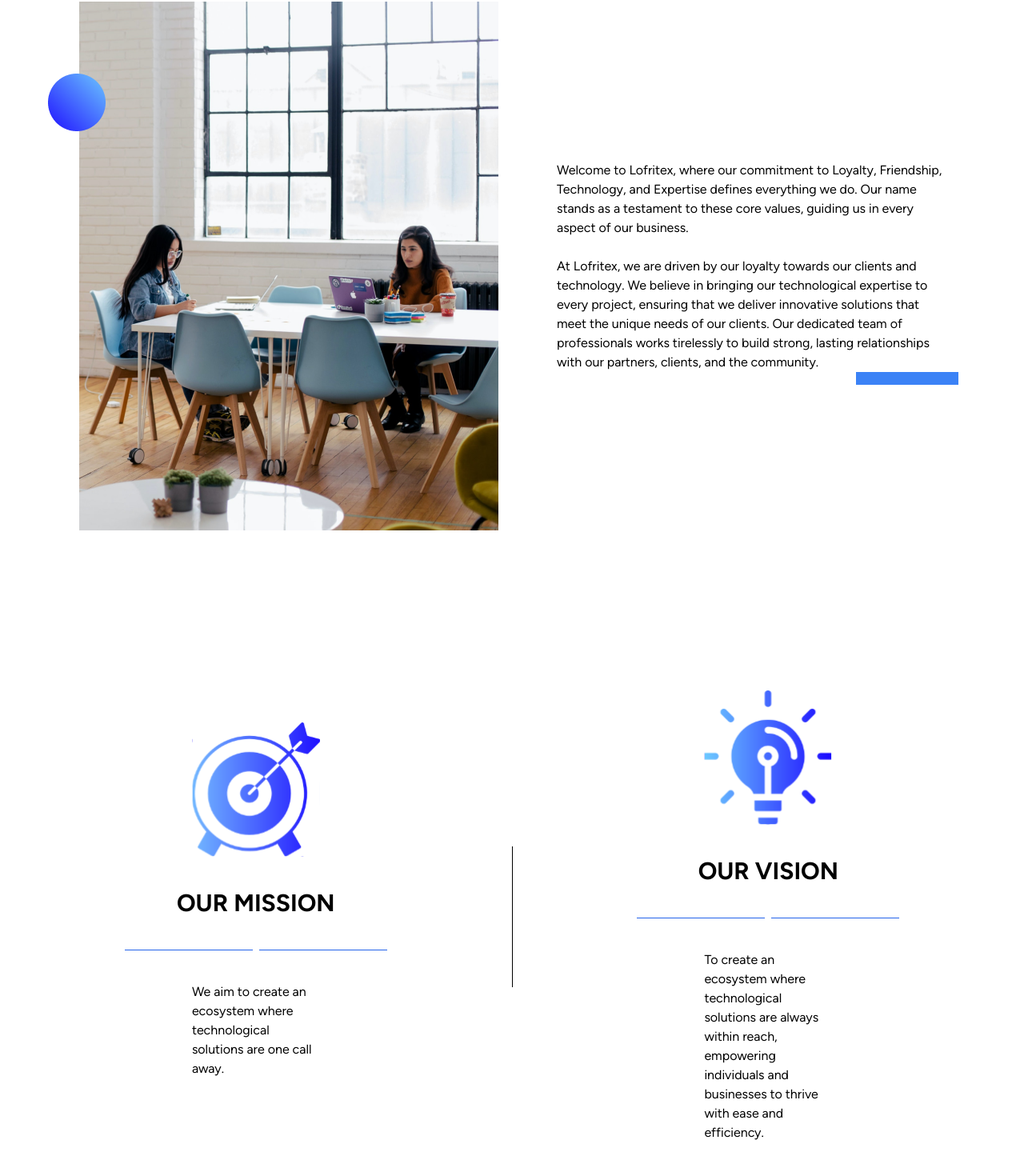
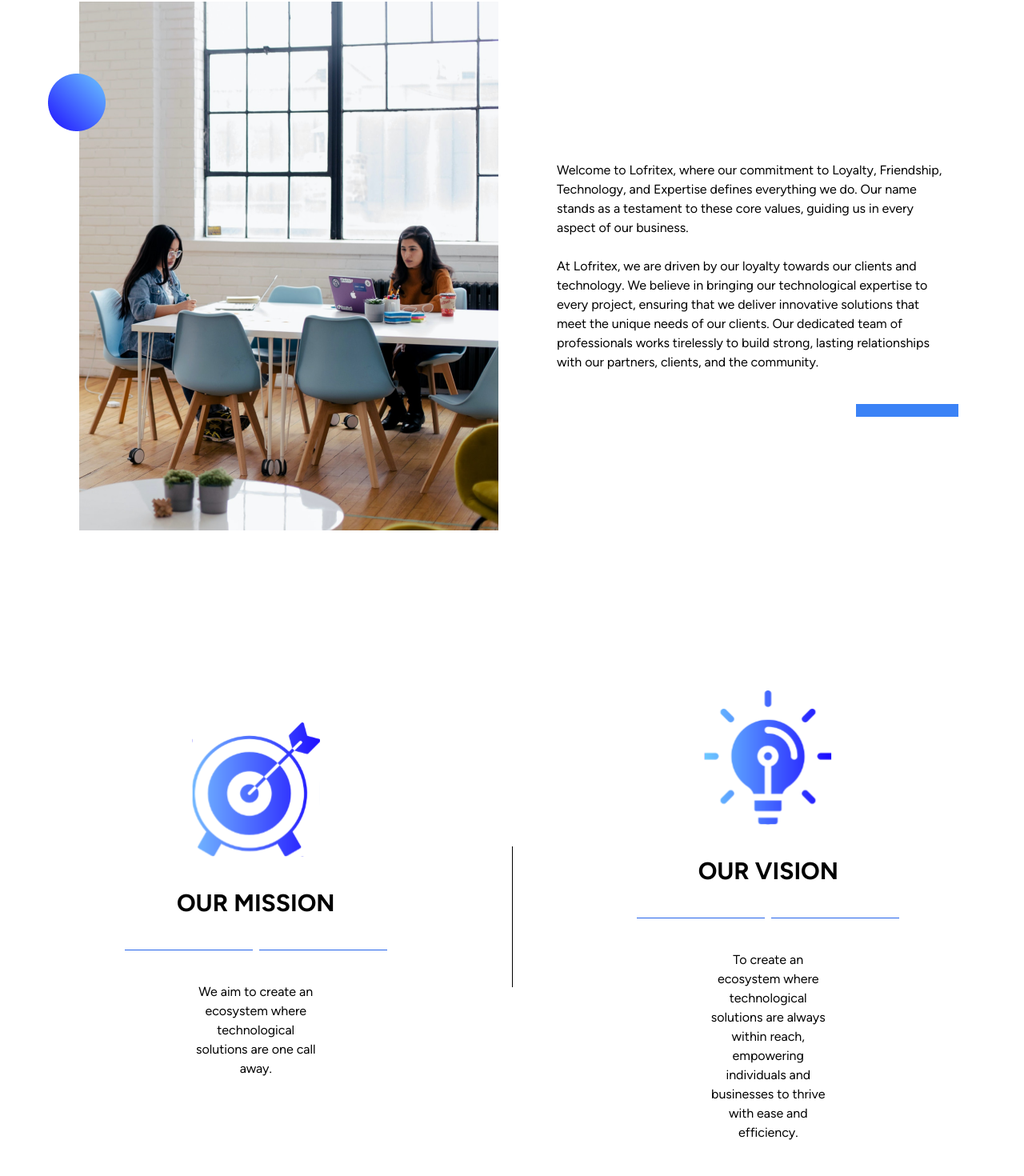
Before and after one commit to lofritex/company-website, a React (Vite) app: page /aboutus in a window 1280 px wide. Shown: the part 220-1690 px from the top of the page at 80% size. Built offline with nearby package versions, Linux system fonts and the light colour scheme.

Commit message:
Add Minor Changes in About us Page

```diff
--- a/src/Pages/Sections/About.jsx
+++ b/src/Pages/Sections/About.jsx
@@ -9,7 +9,7 @@
           <img src={AboutPic} alt="About pic" className="h-6/7" />
         </div>
         <div className="flex flex-col items-center justify-center lg:w-half lg:p-4 relative">
-          <p className="max-w-[600px] px-10">
+          <p className="max-w-[600px] px-10 py-10">
             Welcome to Lofritex, where our commitment to Loyalty, Friendship,
             Technology, and Expertise defines everything we do. Our name stands
             as a testament to these core values, guiding us in every aspect of
--- a/src/Pages/Sections/Misson.jsx
+++ b/src/Pages/Sections/Misson.jsx
@@ -11,7 +11,7 @@
           <div className="mt-10 h-[1px] w-40 bg-blue-600"></div>
           <div className="ml-2 mt-10 h-[1px] w-40 bg-blue-600"></div>
         </div>
-        <p className="w-1/2 px-20 pt-10 pb-20">
+        <p className="w-1/2 px-20 pt-10 pb-20 text-center">
         We aim to create an ecosystem where technological solutions are one call away.
         </p>
       </div>
@@ -23,7 +23,7 @@
           <div className="mt-10 h-[1px] w-40 bg-blue-600"></div>
           <div className="ml-2 mt-10 h-[1px] w-40 bg-blue-600"></div>
         </div>
-        <p className="w-1/2 px-20 py-10">
+        <p className="w-1/2 px-20 py-10 text-center">
         To create an ecosystem where technological solutions are always within reach, empowering individuals and businesses to thrive with ease and efficiency.
         </p>
       </div>
```
